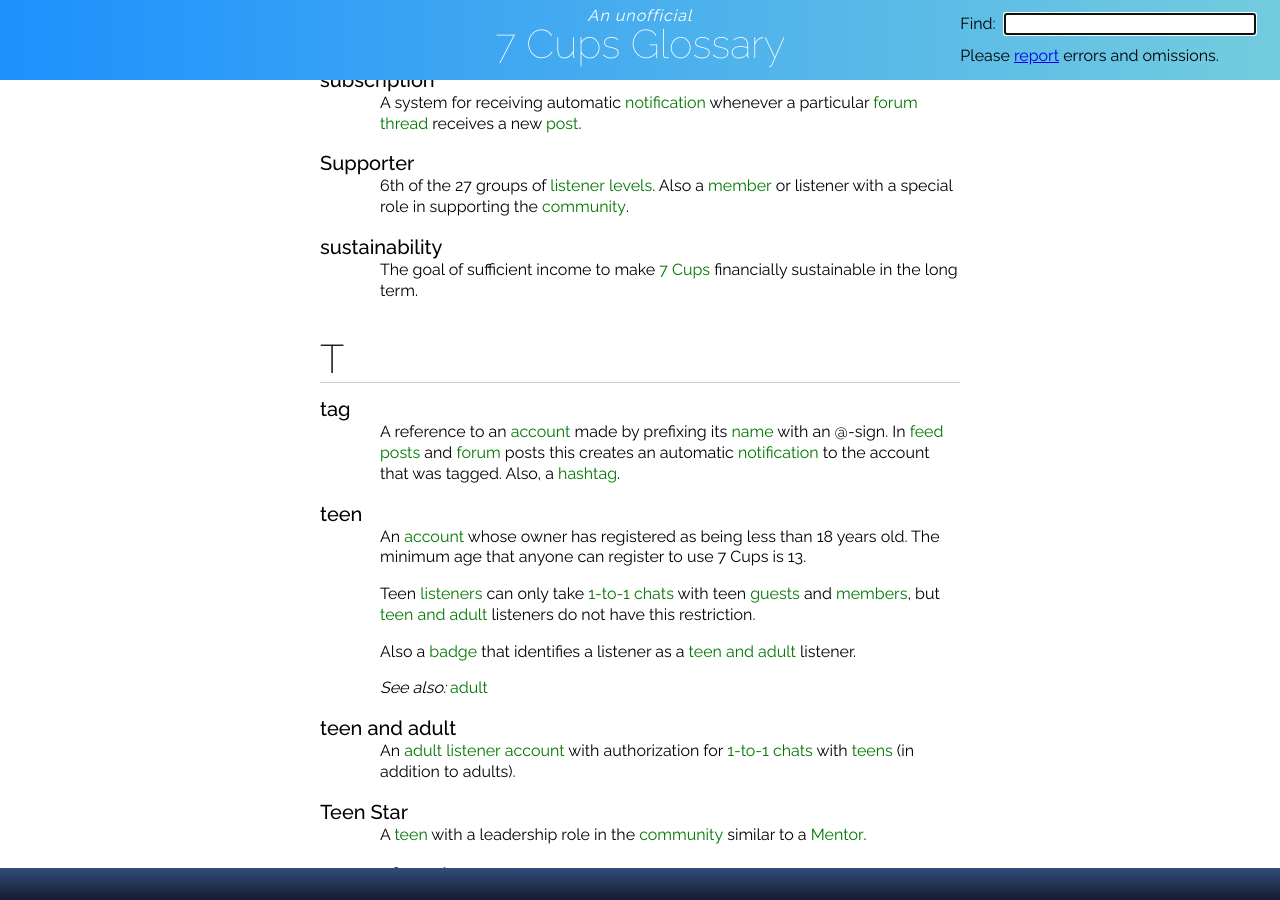
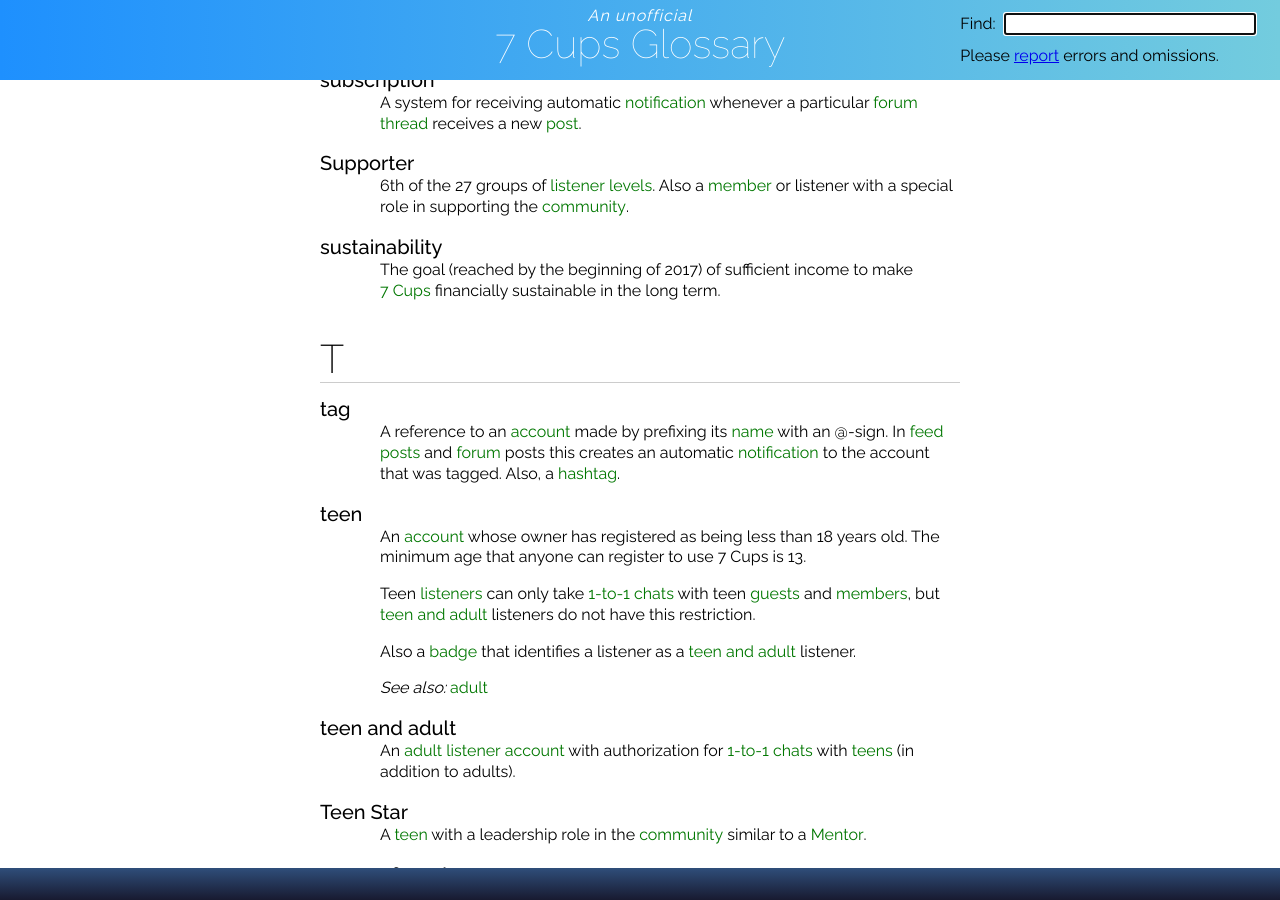
Before and after one commit to RarelyCharlie/rarelycharlie.github.io, a Jekyll site: the page built from glossary.md, in a window 1280 px wide and 900 px high, scrolled down 18310 px. Built offline with Jekyll 4.4.1, drawn with Linux system fonts in a browser that asks for light colours.

Commit message:
update sustainability

```diff
--- a/glossary.md
+++ b/glossary.md
@@ -684,7 +684,7 @@ A system for receiving automatic ~~notification~~ whenever a particular ~~forum~
 6th of the 27 groups of ~~listener~~ ~~levels/level~~. Also a ~~member~~ or listener with a special role in supporting the ~~community~~.
 
 # sustainability
-The goal of sufficient income to make ~~7 Cups~~ financially sustainable in the long term.
+The goal (reached by the beginning of 2017) of sufficient income to make ~~7 Cups~~ financially sustainable in the long term.
 
 
 ## T
```
